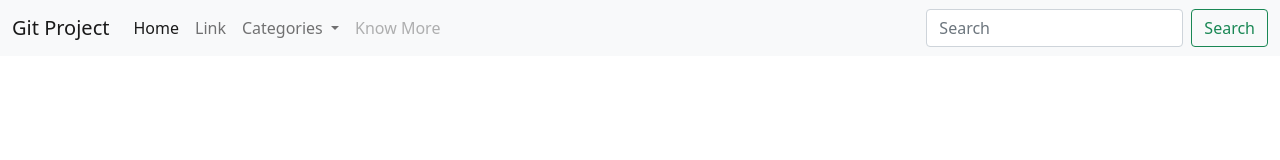
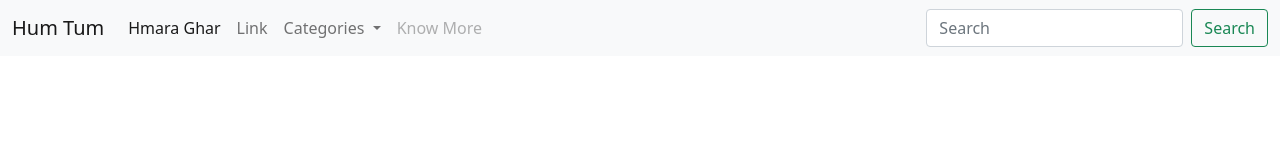
Before and after one commit to juneidzs11/demorepositary, a plain HTML site: page index.html in a window 1280 px wide. Drawn offline with nearby package versions, Linux system fonts and the light colour scheme.

Commit message:
changes made

```diff
--- a/index.html
+++ b/index.html
@@ -13,14 +13,14 @@
   <body>
     <nav class="navbar navbar-expand-lg navbar-light bg-light">
         <div class="container-fluid">
-          <a class="navbar-brand" href="#">Git Project</a>
+          <a class="navbar-brand" href="#">Hum Tum</a>
           <button class="navbar-toggler" type="button" data-bs-toggle="collapse" data-bs-target="#navbarSupportedContent" aria-controls="navbarSupportedContent" aria-expanded="false" aria-label="Toggle navigation">
             <span class="navbar-toggler-icon"></span>
           </button>
           <div class="collapse navbar-collapse" id="navbarSupportedContent">
             <ul class="navbar-nav me-auto mb-2 mb-lg-0">
               <li class="nav-item">
-                <a class="nav-link active" aria-current="page" href="#">Home</a>
+                <a class="nav-link active" aria-current="page" href="#">Hmara Ghar</a>
               </li>
               <li class="nav-item">
                 <a class="nav-link" href="#">Link</a>
```
